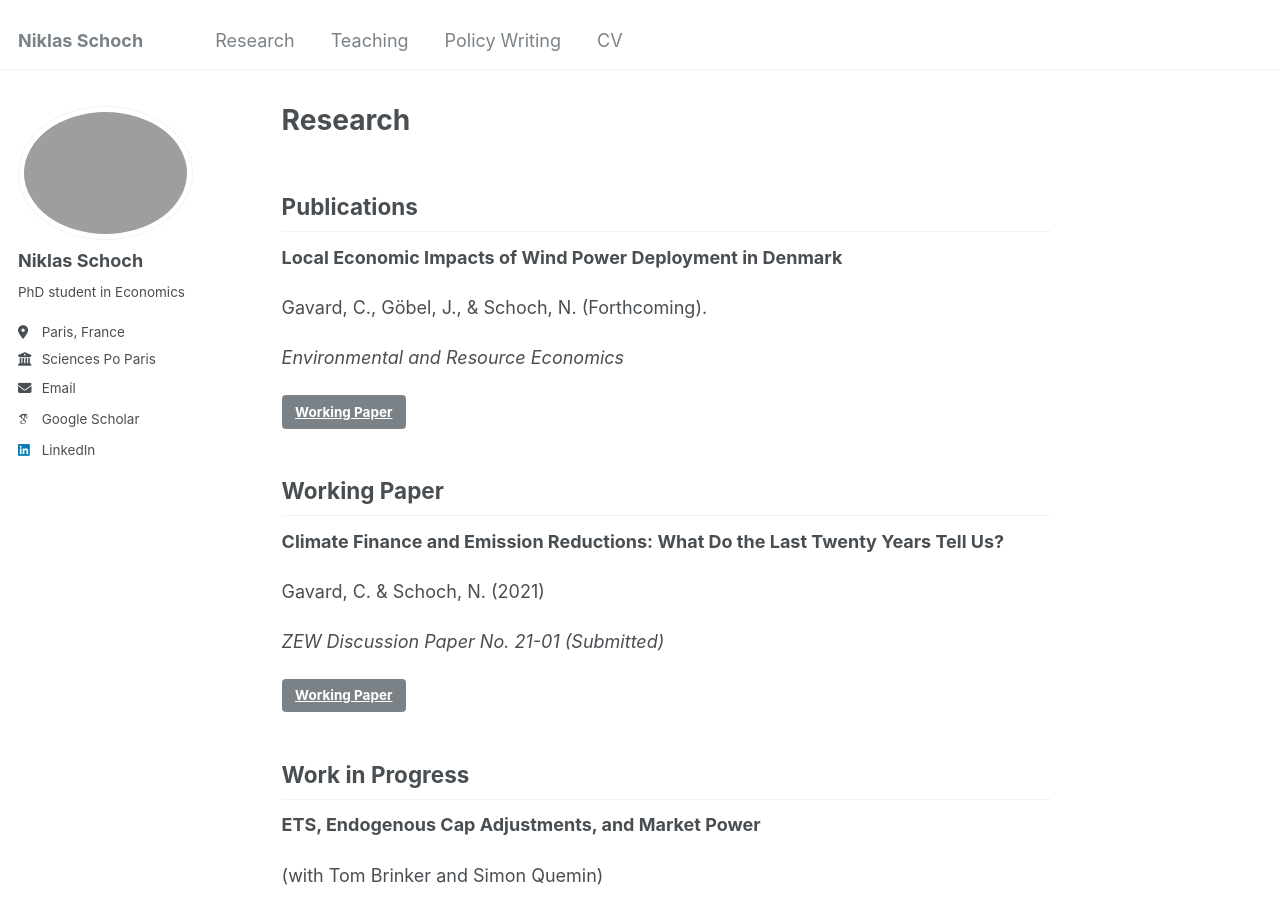
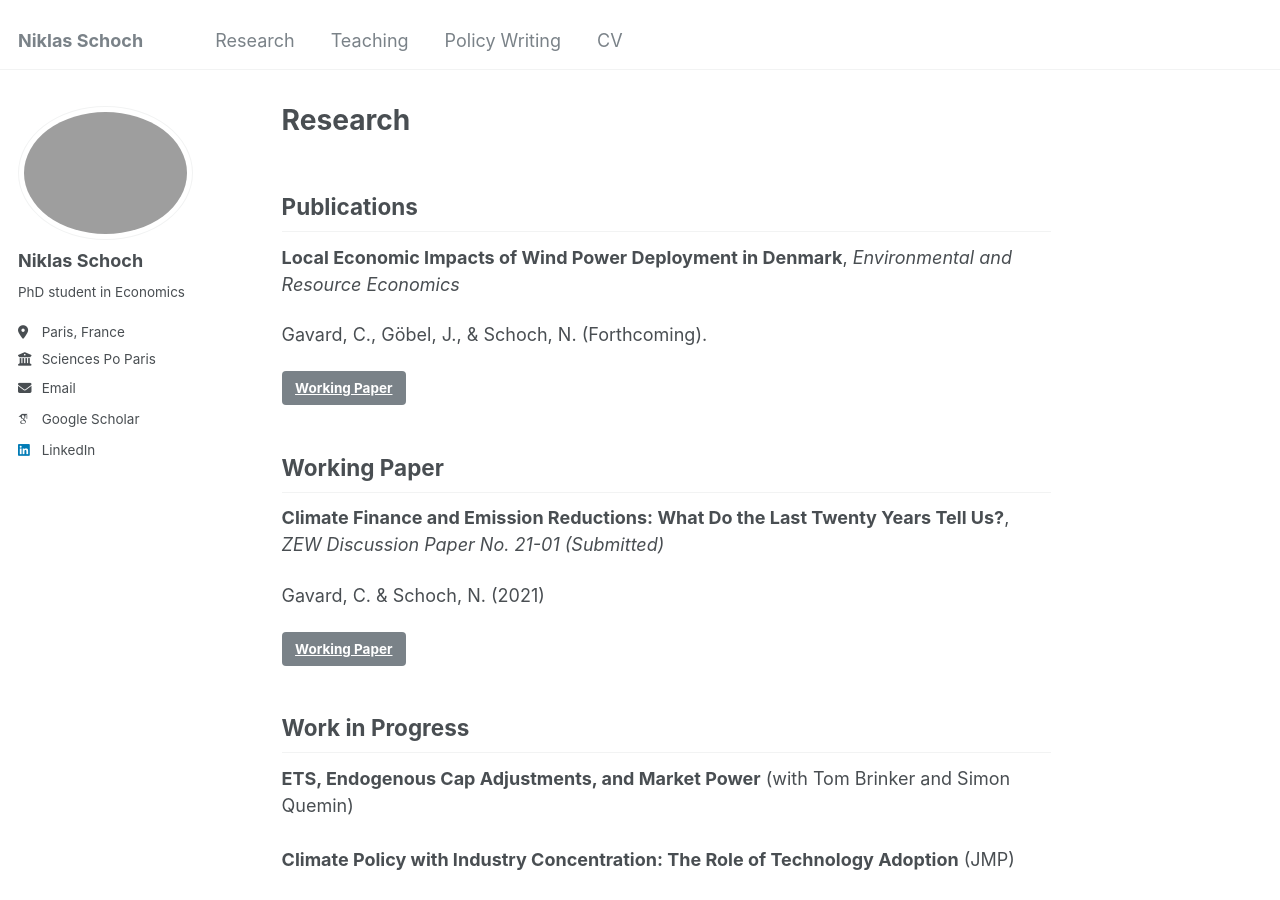
Before and after one commit to niklasschoch/niklasschoch.github.io, a Jekyll site: the page built from _pages/research.md, in a window 1280 px wide and 900 px high. Built offline with Jekyll 4.4.1, drawn with Linux system fonts in a browser that asks for light colours; some web fonts are replaced.

Commit message:
Update research.md
Signed-off-by: niklasschoch <74817881+niklasschoch@users.noreply.github.com>

```diff
--- a/_pages/research.md
+++ b/_pages/research.md
@@ -13,17 +13,13 @@ author_profile: true
 
 {% assign items = pubs | where: "category", category %}
 {% for item in items %}
-<div style="margin-bottom: 2rem;">
-  <p><strong>{{ item.title }}</strong></p>
-
-  {% if category == "Work in Progress" and item.authors %}
-    <p>({{ item.authors | join: ", " }})</p>
+<div style="margin-bottom: 1.5rem;">
+  {% if category == "Work in Progress" %}
+    <p><strong>{{ item.title }}</strong>{% if item.authors %} ({{ item.authors | join: ", " }}){% endif %}</p>
   {% else %}
-    <p>{{ item.citation }}</p>
-  {% endif %}
-
-  {% if item.venue %}
-    <p><em>{{ item.venue }}</em></p>
+    <p><strong>{{ item.title }}</strong>{% if item.venue %}, <em>{{ item.venue }}</em>{% endif %}</p>
+    {% if item.citation %}<p>{{ item.citation }}</p>{% endif %}
+    {% if item.authors %}<p>({{ item.authors | join: ", " }})</p>{% endif %}
   {% endif %}
 
   {% if item.links %}
```
